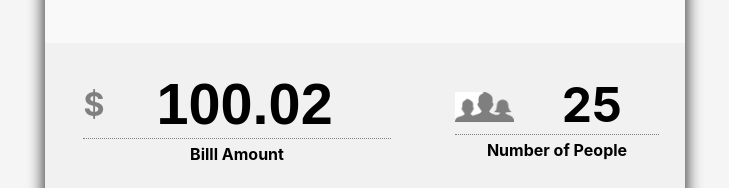
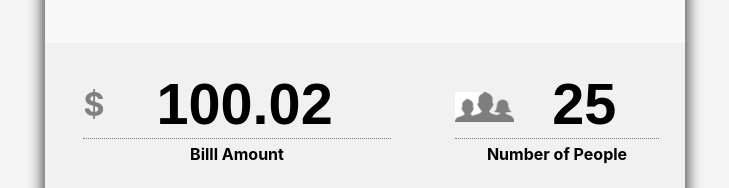
Before and after one commit to jcsmileyjr/tip-calculator, a React (Create React App) app in the folder react-tip-calculator/: page / in a window 1280 px wide. Shown: the part 325-513 px from the top of the page, without its empty margins (275-1004 px from the left). Built offline with nearby package versions, Linux system fonts and the light colour scheme.

Commit message:
Refactor number of people into input and correct functionality.

```diff
--- a/react-tip-calculator/src/App.css
+++ b/react-tip-calculator/src/App.css
@@ -38,7 +38,7 @@
 
 /***/
 
-.input__billAmount--style {
+.input__billAmount--style, .input__numberOfPeople--style {
   font-size: larger;
   width: 90%;
   border: none;
--- a/react-tip-calculator/src/App.js
+++ b/react-tip-calculator/src/App.js
@@ -18,7 +18,12 @@ function App() {
   const [billAmount, setBillAmount] = useState(100.02);
   const [numberOfPeople, setNumberOfPeople] = useState(25);
   let tip = parseFloat(billAmount) * .05;
-  let amount = (parseFloat(billAmount) + tip) / numberOfPeople;
+  let amount
+  if(numberOfPeople === ""){
+    amount = "error"
+  }else{
+    amount = ((parseFloat(billAmount) + tip) / numberOfPeople).toFixed(2);
+  }
   return (
     <div className="App">
       <main>
@@ -33,7 +38,7 @@ function App() {
           <p>Total Per Person</p>
           <p className="highlightedAmount">
             <span className="dollarSign">$</span>
-            {amount.toFixed(2)}
+            {amount}
           </p>
         </section>
         <section className="ui__inputs--container">
@@ -49,7 +54,7 @@ function App() {
               <span>
                 <img src={GroupIcon} className="input__image--style" alt="" />
               </span>
-              <span className="centerParagraphText ">{numberOfPeople}</span>{" "}
+              <input type="number" className="input__numberOfPeople--style" onChange={(e) => setNumberOfPeople(e.target.value)} value={numberOfPeople} />
             </p>
             <p>Number of People</p>
           </div>
```
